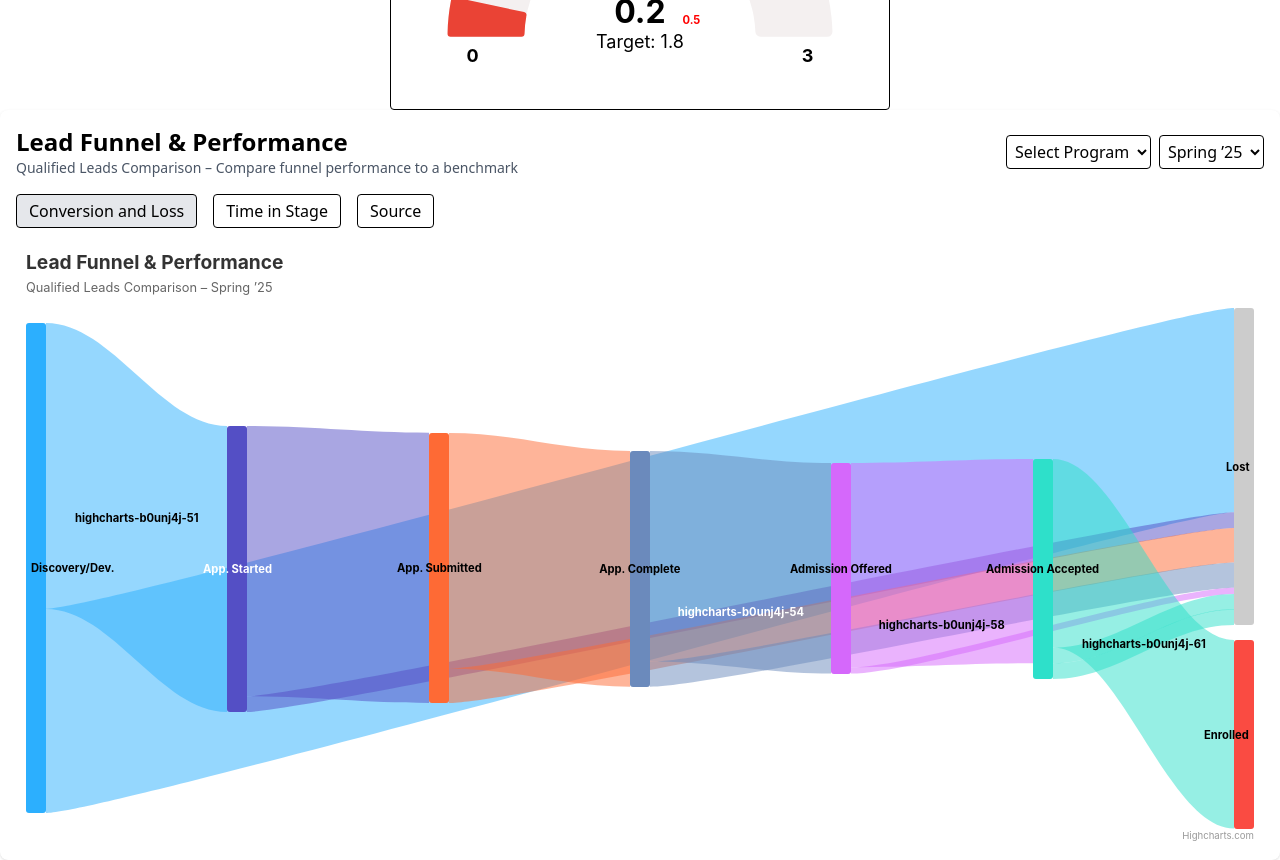
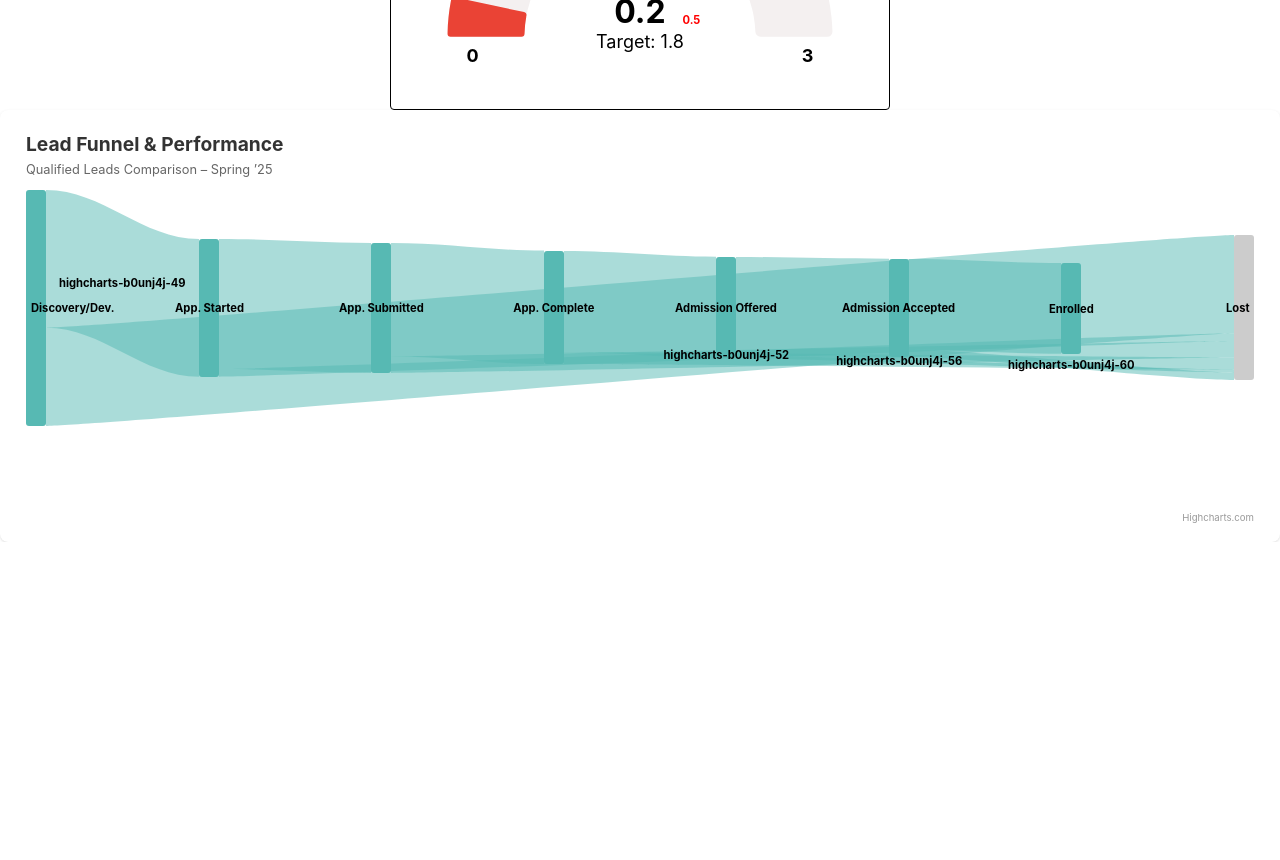
Before and after one commit to Demilade01/2charts_lead, a React (Vite) app: page / in a window 1280 px wide. Shown: the part 1000-1860 px from the top of the page. After the commit the page ends 1542 px from the top, so only its background shows below. Built offline with nearby package versions, Linux system fonts and the light colour scheme.

Commit message:
fix charts

```diff
--- a/src/modules/enrollment-funnel/EnrollmentFunnel.tsx
+++ b/src/modules/enrollment-funnel/EnrollmentFunnel.tsx
@@ -1,9 +1,10 @@
+// Final corrected version: Clean horizontal Sankey with Lost in column 7, no offsetVertical
+
 import React, { useState, useEffect } from 'react';
 import Highcharts from 'highcharts';
 import HighchartsReact from 'highcharts-react-official';
 import sankey from 'highcharts/modules/sankey';
 
-// Initialize the Sankey module
 if (typeof Highcharts === 'function') {
   sankey(Highcharts);
 }
@@ -15,9 +16,6 @@ interface ProcessedEnrollmentData {
   percentage?: string;
 }
 
-const EnrollmentFunnel: React.FC = () => {
-  const [data, setData] = useState<ProcessedEnrollmentData[]>([]);
-
 const mockStages = [
   { stage: 'Discovery/Dev.', leads: 156, conversionRate: '58.3%' },
   { stage: 'App. Started', leads: 91, conversionRate: '94.5%' },
@@ -28,7 +26,7 @@ const EnrollmentFunnel: React.FC = () => {
   { stage: 'Enrolled', leads: 60 }
 ];
 
-  useEffect(() => {
+const generateChartData = (): ProcessedEnrollmentData[] => {
   const processed: ProcessedEnrollmentData[] = [];
 
   for (let i = 0; i < mockStages.length - 1; i++) {
@@ -52,25 +50,15 @@ const EnrollmentFunnel: React.FC = () => {
     }
   }
 
-    // Last stage loss (Admission Accepted to Enrolled)
-    const last = mockStages[mockStages.length - 2];
-    const final = mockStages[mockStages.length - 1];
-    const lastLoss = last.leads - final.leads;
-    if (lastLoss > 0) {
-      processed.push({
-        from: last.stage,
-        to: 'Lost',
-        weight: lastLoss
-      });
-    }
+  return processed;
+};
 
-    setData(processed);
-  }, []);
-
-  const options: Highcharts.Options = {
+const getChartOptions = (data: ProcessedEnrollmentData[]): Highcharts.Options => {
+  return {
     chart: {
       type: 'sankey',
-      height: '600px'
+      height: '400px',
+      spacingBottom: 100
     },
     title: {
       text: 'Lead Funnel & Performance',
@@ -88,20 +76,27 @@ const EnrollmentFunnel: React.FC = () => {
         return `<b>${p.from} → ${p.to}</b><br/>${p.weight} leads${p.percentage ? ` (${p.percentage})` : ''}`;
       }
     },
+    plotOptions: {
+      sankey: {
+        nodePadding: 40,
+        clip: false,
+        curveFactor: 0.33
+      }
+    },
     series: [{
       type: 'sankey',
       name: 'Lead Funnel',
       keys: ['from', 'to', 'weight', 'percentage'],
       data: data,
       nodes: [
-        { id: 'Discovery/Dev.' },
-        { id: 'App. Started' },
-        { id: 'App. Submitted' },
-        { id: 'App. Complete' },
-        { id: 'Admission Offered' },
-        { id: 'Admission Accepted' },
-        { id: 'Enrolled' },
-        { id: 'Lost', color: '#cccccc' }
+        { id: 'Discovery/Dev.', column: 0, color: '#57b9b3' },
+        { id: 'App. Started', column: 1, color: '#57b9b3' },
+        { id: 'App. Submitted', column: 2, color: '#57b9b3' },
+        { id: 'App. Complete', column: 3, color: '#57b9b3' },
+        { id: 'Admission Offered', column: 4, color: '#57b9b3' },
+        { id: 'Admission Accepted', column: 5, color: '#57b9b3' },
+        { id: 'Enrolled', column: 6, color: '#57b9b3' },
+        { id: 'Lost', column: 7, color: '#cccccc',}
       ],
       dataLabels: {
         enabled: true,
@@ -111,33 +106,25 @@ const EnrollmentFunnel: React.FC = () => {
           textOutline: 'none'
         }
       },
-      nodeWidth: 20,
-      nodePadding: 15
+      nodeWidth: 20
     }]
   };
+};
+
+const EnrollmentFunnel: React.FC = () => {
+  const [chartData, setChartData] = useState<ProcessedEnrollmentData[]>([]);
+
+  useEffect(() => {
+    const data = generateChartData();
+    setChartData(data);
+  }, []);
 
   return (
     <div className="w-full p-4 bg-white rounded-lg shadow">
-      <div className="flex justify-between items-center mb-4">
-        <div>
-          <h2 className="text-2xl font-bold">Lead Funnel & Performance</h2>
-          <p className="text-sm text-gray-600">Qualified Leads Comparison – Compare funnel performance to a benchmark</p>
-        </div>
-        <div className="flex gap-2">
-          <select className="border p-1 rounded">
-            <option>Select Program</option>
-          </select>
-          <select className="border p-1 rounded">
-            <option>Spring ’25</option>
-          </select>
-        </div>
-      </div>
-      <div className="mb-4 flex gap-4">
-        <button className="border px-3 py-1 rounded bg-gray-200">Conversion and Loss</button>
-        <button className="border px-3 py-1 rounded">Time in Stage</button>
-        <button className="border px-3 py-1 rounded">Source</button>
-      </div>
-      <HighchartsReact highcharts={Highcharts} options={options} />
+      <HighchartsReact
+        highcharts={Highcharts}
+        options={getChartOptions(chartData)}
+      />
     </div>
   );
 };
```
Lines whose indentation alone changed are shown as unchanged.
